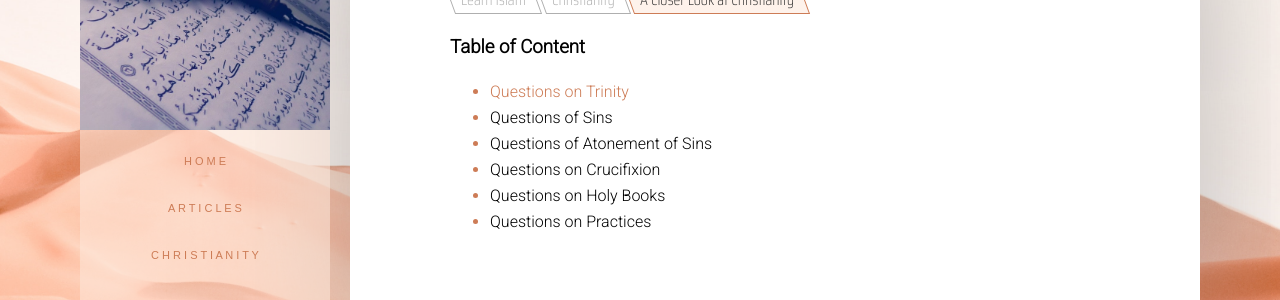
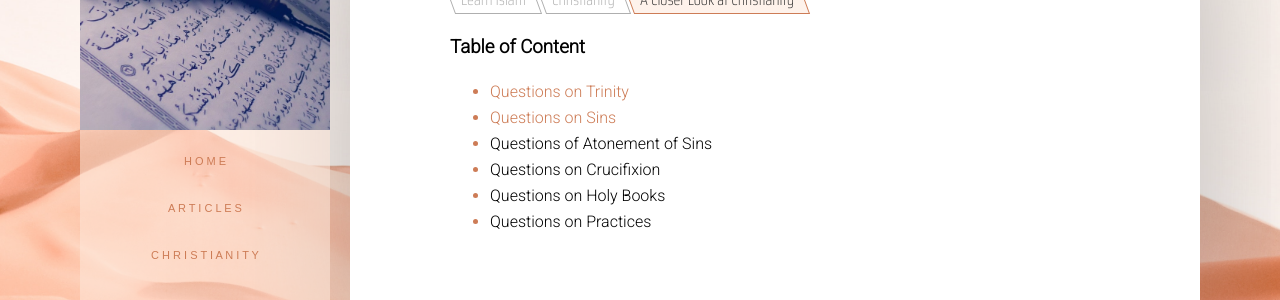
Before and after one commit to learn-islam/learn-islam.github.io, a Jekyll site: the page built from pages/christianity/investigating-christianity.md, in a window 1280 px wide. Shown: the part 164-464 px from the top of the page. Built offline with Jekyll 4.4.1, drawn with Linux system fonts in a browser that asks for light colours; nearby versions of some CDN libraries; some web fonts are replaced.

Commit message:
updated link

```diff
--- a/pages/christianity/investigating-christianity.md
+++ b/pages/christianity/investigating-christianity.md
@@ -23,8 +23,8 @@ title: A Closer Look at Christianity
     </li>
     <li>
         <span>
-            Questions of Sins
-            <!-- <a class="ctext" href="/pages/christianity/questions-sins.html">Questions of Sins</a> -->
+            <!-- Questions of Sins -->
+            <a class="ctext" href="/pages/christianity/questions-sins.html">Questions on Sins</a>
         </span>
     </li>
     <li>
```
